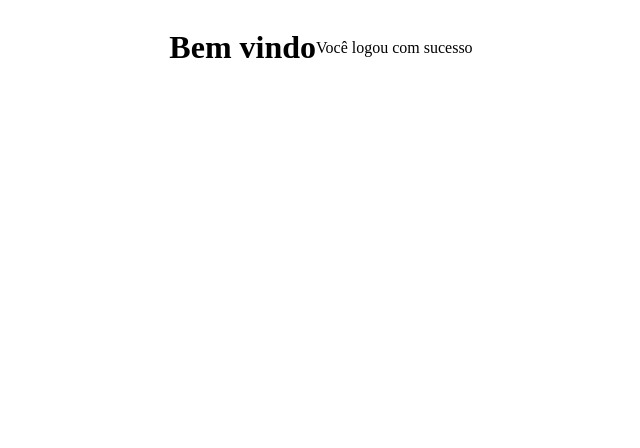
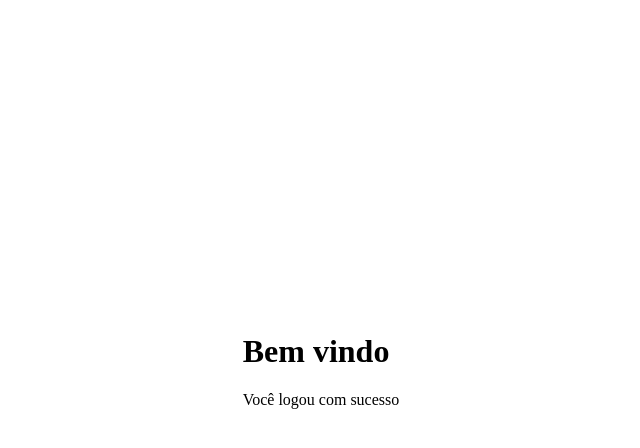
Before and after one commit to Wallacebarros/Login-page, a plain HTML site: page bemvindo.html in a window 1280 px wide. Shown: the whole page, without its empty margins (319-959 px from the left). Drawn offline with Linux system fonts and the light colour scheme.

Commit message:
refatorando o codigo e ajustando algumas configurações

```diff
--- a/bemvindo.html
+++ b/bemvindo.html
@@ -5,8 +5,10 @@
     <meta name="viewport" content="width=device-width, initial-scale=1.0">
     <title>Bem vindo</title>
 </head>
-<body style="display: flex; align-items: center; justify-content: center;">
-    <H1>Bem vindo</H1><br>
-    <p>Você logou com sucesso</p>
+<body style="height: 90vh; display: flex; align-items: center; justify-content: center;">
+    <main>
+        <H1>Bem vindo</H1>
+        <p>Você logou com sucesso</p>
+    </main>
 </body>
 </html>
--- a/src/main.js
+++ b/src/main.js
@@ -31,10 +31,7 @@ function passwordAutentication() {
     }
 }
 
-// console.log(btn.firstChild);
-
 function clicar () {
-    // let teste = userNameAutentication()
     if (! userNameAutentication()) return
 
     if (! passwordAutentication()) return
--- a/src/styles/base.css
+++ b/src/styles/base.css
@@ -4,10 +4,11 @@ html {
 
 main {
     background-color: var(--color-white);
+    max-height: 100vh;
     min-height: 100vh;
 
     font-family: var( --font-primary);
-    font-size: clamp(1.2rem, 2vw, 1.8rem);
+    font-size: clamp(1.2rem, 2vw, 1.3rem);
     display: flex;
 }
 
--- a/src/styles/midiaquery.css
+++ b/src/styles/midiaquery.css
@@ -1,11 +1,12 @@
 @media screen and (max-width: 750px) {
+
     .register {
         display: none;
     }
 
     .login {
         width: 100%;
-        margin: 15vh 0;
+        margin: auto 0;
     }
 
     .login__title {
```
Also changed, not shown: index.html (+1 -1 lines).
